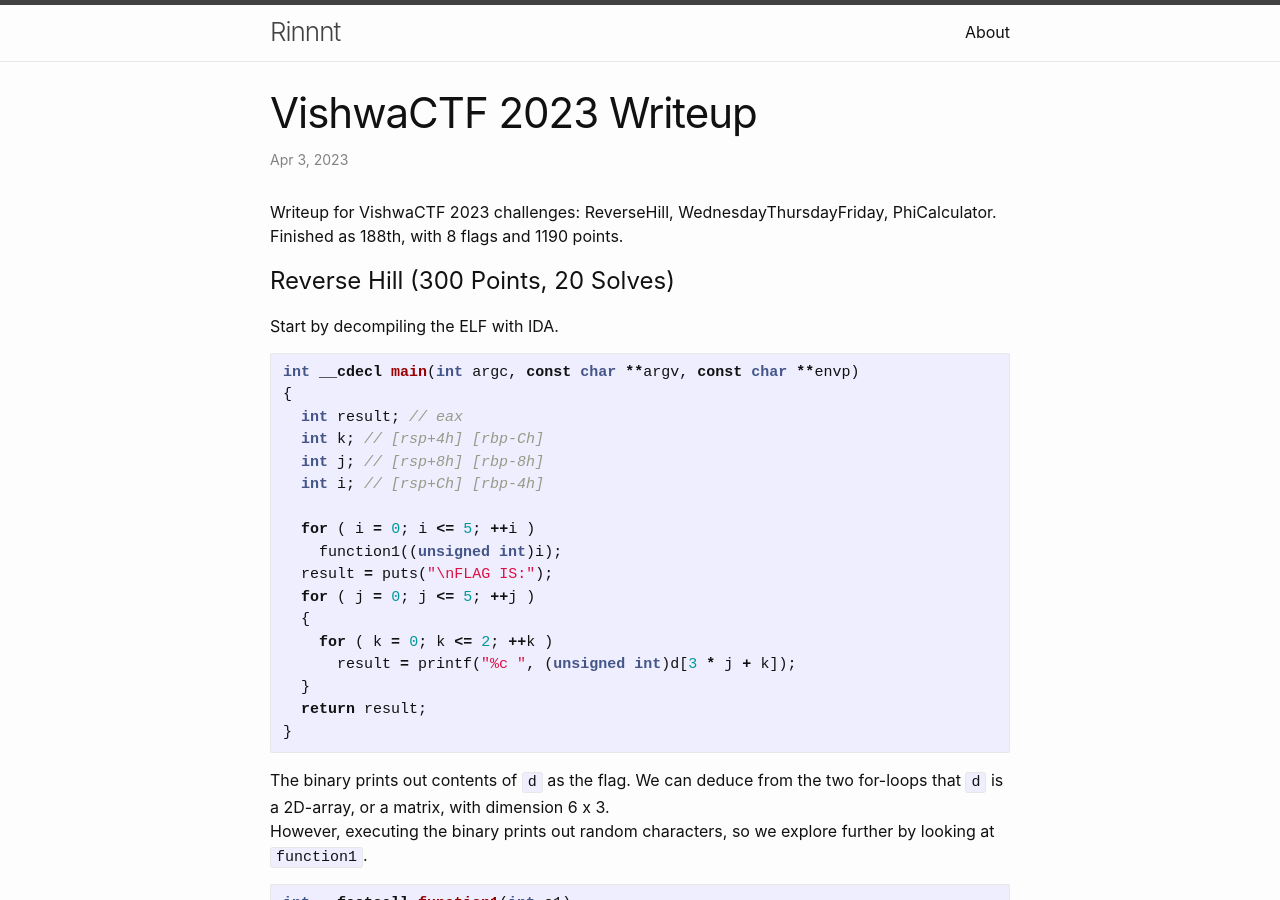
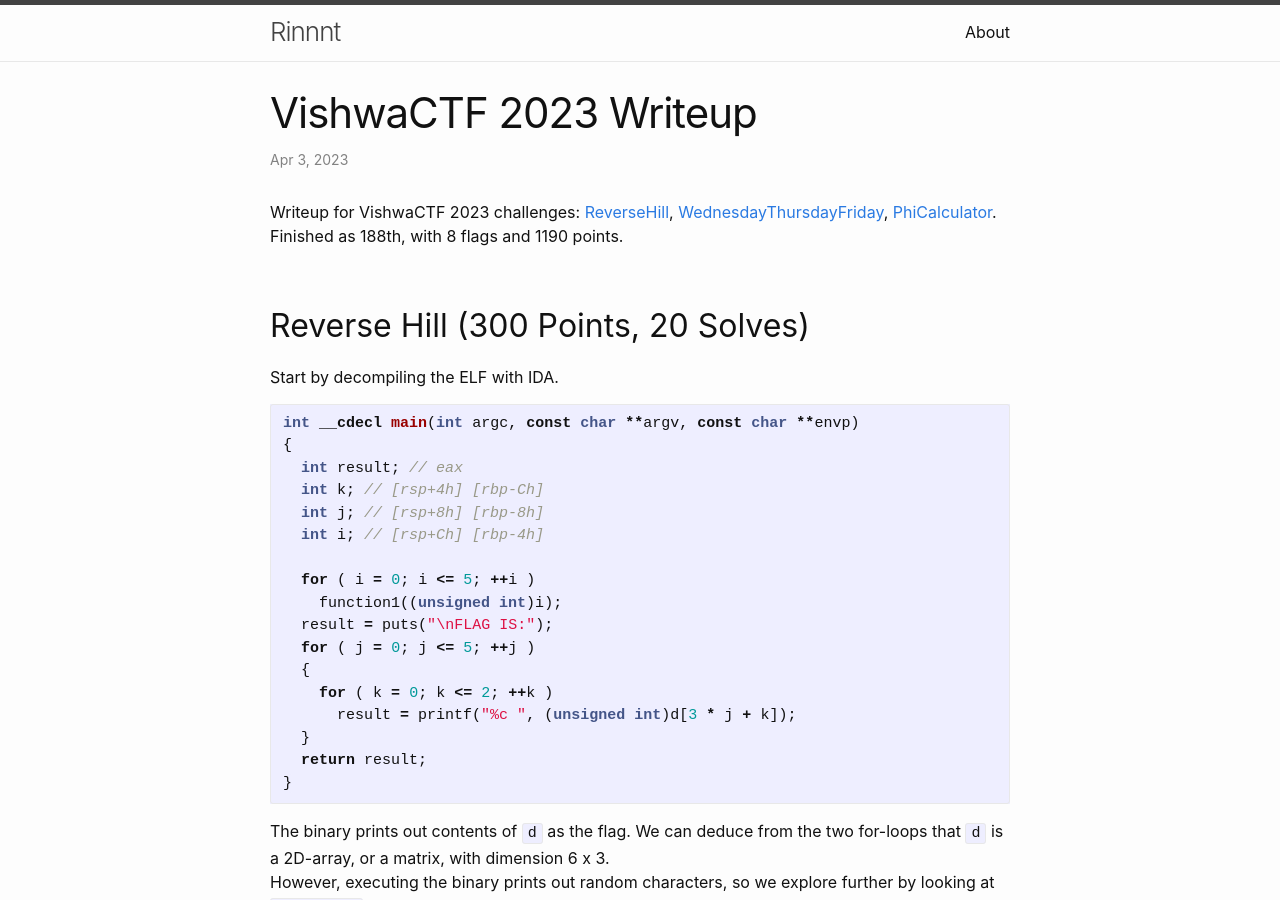
Before and after one commit to Rinnnt/Rinnnt.github.io, a Jekyll site: the page built from _posts/2023-04-03-vishwactf-2023-writeup.md, in a window 1280 px wide and 900 px high. Built offline with Jekyll 4.4.1, drawn with Linux system fonts in a browser that asks for light colours; comment, search, counter and statistics services are not loaded.

Commit message:
Add heading links vishwactf writeup

```diff
--- a/_posts/2023-04-03-vishwactf-2023-writeup.md
+++ b/_posts/2023-04-03-vishwactf-2023-writeup.md
@@ -6,10 +6,11 @@
 excerpt_separator: <!--more-->
 ---
 
-Writeup for VishwaCTF 2023 challenges: ReverseHill, WednesdayThursdayFriday, PhiCalculator. Finished as 188th, with 8 flags and 1190 points. <!--more-->
+Writeup for VishwaCTF 2023 challenges: [ReverseHill](#reverse-hill-300-points-20-solves), [WednesdayThursdayFriday](#wednesday-thursday-friday-283-points-86-solves), [PhiCalculator](#phi-calculator-136-points-322-solves). Finished as 188th, with 8 flags and 1190 points. <!--more-->
 
+<br>
 
-# Reverse Hill (300 Points, 20 Solves)
+## Reverse Hill (300 Points, 20 Solves)
 
 Start by decompiling the ELF with IDA.
 
@@ -163,9 +164,11 @@
 
 Flag: `VishwaCTF{matrix_the_way_around}`
 
+<br>
+<br>
+<br>
 
-
-# Wednesday Thursday Friday (283 Points, 86 Solves)
+## Wednesday Thursday Friday (283 Points, 86 Solves)
 
 Start by looking at the decompiled main in IDA
 
@@ -313,8 +316,11 @@
 
 Flag: `VishwaCTF{N3V3r_60NN4_61V3_Y0U_UP}`
 
+<br>
+<br>
+<br>
 
-# Phi-Calculator (136 Points, 322 Solves)
+## Phi-Calculator (136 Points, 322 Solves)
 
 This challenge was much easier, with the source code provided in python.
 
```
